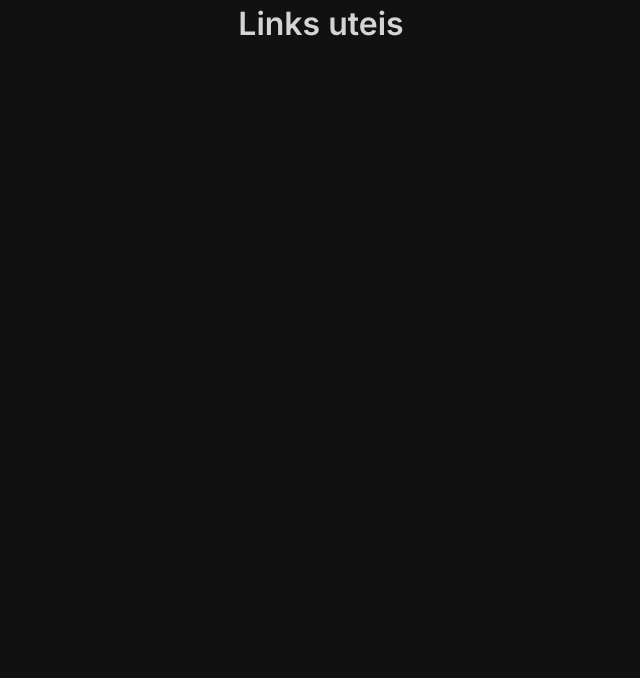
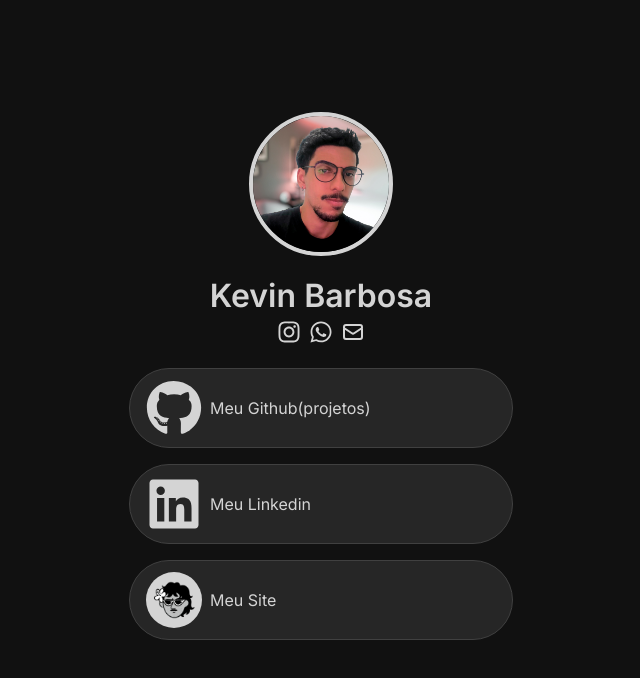
Before and after one commit to keevds/my-site, a React (Create React App) app: page /links in a window 1280 px wide. Shown: the top 678 px of the page, without its empty margins (319-959 px from the left). Built offline with nearby package versions, Linux system fonts and the light colour scheme.

Commit message:
Pagina de links completa

```diff
--- a/src/Routes/Links.js
+++ b/src/Routes/Links.js
@@ -1,7 +1,83 @@
+import { FaGithub } from "react-icons/fa";
+import { FaLinkedin } from "react-icons/fa6";
+import foto from "../Styles/foto-kevin.jpg";
+import kevin from "../Styles/kevin-site.png";
+
+import { FaInstagram } from "react-icons/fa";
+import { FaWhatsapp } from "react-icons/fa";
+import { HiOutlineMail } from "react-icons/hi";
+
 export default function Links() {
     return (
-        <div class="flex flex-col items-center">
-            <h1>Links uteis</h1>
+        <div class="flex flex-col items-center w-full mt-28">
+            <img
+                alt="Foto do Kevin"
+                src={foto}
+                class="bg-neutral-300 rounded-full content-center size-36 /border-solid border-4 border-neutral-300"
+            />
+            <h1 class="mt-4">Kevin Barbosa</h1>
+            <div class="mb-6 flex w-fit justify-center space-x-2">
+                <a
+                    href="https://www.instagram.com/kevinbbarbosa/"
+                    class="text-neutral-300 hover:text-pink-600 transition ease-in-out"
+                    rel="noreferrer"
+                    target="_blank"
+                >
+                    <FaInstagram class="size-6" />
+                </a>
+                <a
+                    href="https://wa.me/21974283562"
+                    class="text-neutral-300 hover:text-pink-600 transition ease-in-out"
+                    rel="noreferrer"
+                    target="_blank"
+                >
+                    <FaWhatsapp class="size-6" />
+                </a>
+                <a
+                    href="mailto:kevinbbst@gmail.com"
+                    class="text-neutral-300 hover:text-pink-600 transition ease-in-out"
+                    rel="noreferrer"
+                    target="_blank"
+                >
+                    <HiOutlineMail class="size-6" />
+                </a>
+            </div>
+            <div class="min-w-96">
+                <a
+                    class="mb-4 flex items-center pl-4 h-20 text-neutral-300 bg-neutral-800 border
+                    border-neutral-700 rounded-full hover:border-neutral-300 hover:bg-neutral-700 transition ease-in-out"
+                    href="https://github.com/keevds"
+                    rel="noreferrer"
+                    target="_blank"
+                >
+                    <FaGithub class="size-14" />
+                    <p class="pl-2">Meu Github(projetos)</p>
+                </a>
+                <a
+                    class="mb-4 flex items-center pl-4 h-20 text-neutral-300 bg-neutral-800 border
+                    border-neutral-700 rounded-full hover:border-neutral-300 hover:bg-neutral-700 transition ease-in-out"
+                    href="https://www.linkedin.com/in/kevinbbarbosa/"
+                    rel="noreferrer"
+                    target="_blank"
+                >
+                    <FaLinkedin class="size-14" />
+                    <p class="pl-2">Meu Linkedin</p>
+                </a>
+                <a
+                    class="mb-4 flex items-center pl-4 h-20 text-neutral-300 bg-neutral-800 border
+                    border-neutral-700 rounded-full hover:border-neutral-300 hover:bg-neutral-700 transition ease-in-out"
+                    href="https://kevinbarbosa.net/"
+                    rel="noreferrer"
+                    target="_blank"
+                >
+                    <img
+                        src={kevin}
+                        class="size-14 rounded-full bg-neutral-300"
+                        alt="Imagem Kevin Barbosa"
+                    />
+                    <p class="pl-2">Meu Site</p>
+                </a>
+            </div>
         </div>
     );
 }
```
Also changed, not shown: public/links-img/kevin-site.png (added), src/Styles/kevin-site.png (added).
